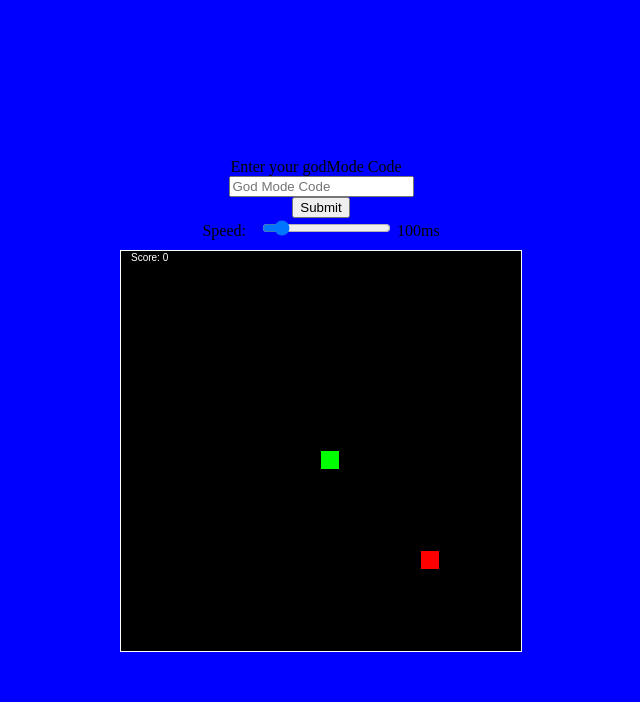
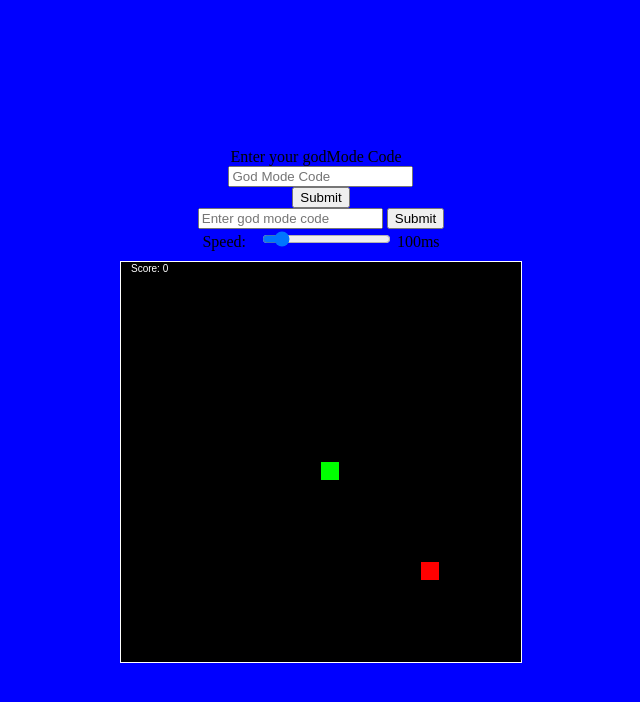
Before and after one commit to Bookbunny13/snake-game, a plain HTML site: page index.html in a window 1280 px wide. Shown: the whole page, without its empty margins (319-959 px from the left). Drawn offline with Linux system fonts and the light colour scheme.

Commit message:
godmode upd

```diff
--- a/index.html
+++ b/index.html
@@ -14,6 +14,9 @@
             <input type="number" id="godModeCode" placeholder="God Mode Code">
             <br>
             <button id="godModeButton">Submit</button>
+            <br>
+            <input type="text" id="godModeCodeInput" placeholder="Enter god mode code">
+            <button id="submitGodModeCode">Submit</button>
         </div>
         <label for="speed">Speed: </label>
         <input type="range" id="speedRange" min="50" max="500" value="100" step="50">
```
